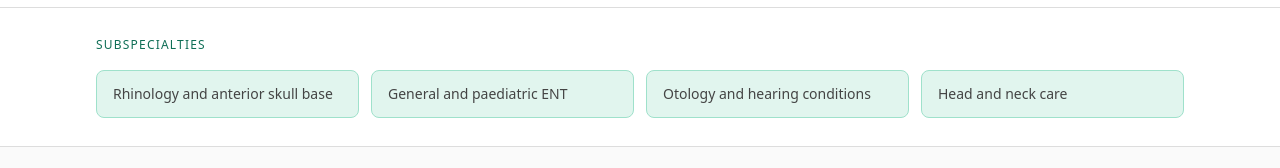
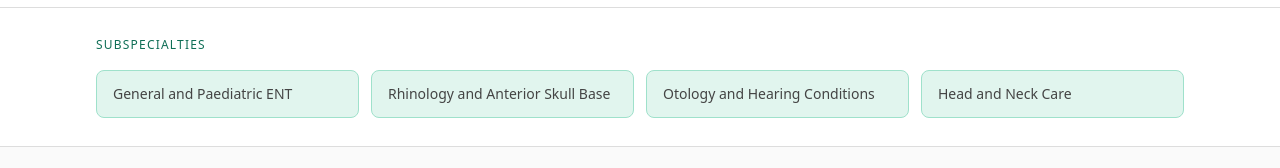
Before and after one commit to Mildmilo/my-ent, a Next.js app: page / in a window 1280 px wide. Shown: the part 552-720 px from the top of the page. Built offline with nearby package versions, Linux system fonts and the light colour scheme.

Commit message:
Update CLAUDE.md with confirmed subspecialty strip order

```diff
--- a/src/app/page.tsx
+++ b/src/app/page.tsx
@@ -23,10 +23,10 @@ interface ConditionData {
 }
 
 const subspecialties = [
-  'Rhinology and anterior skull base',
-  'General and paediatric ENT',
-  'Otology and hearing conditions',
-  'Head and neck care',
+  'General and Paediatric ENT',
+  'Rhinology and Anterior Skull Base',
+  'Otology and Hearing Conditions',
+  'Head and Neck Care',
 ]
 
 const surgeons: SurgeonData[] = [
```
Also changed, not shown: 1 other file (tests, documents, lock files or other folders).
